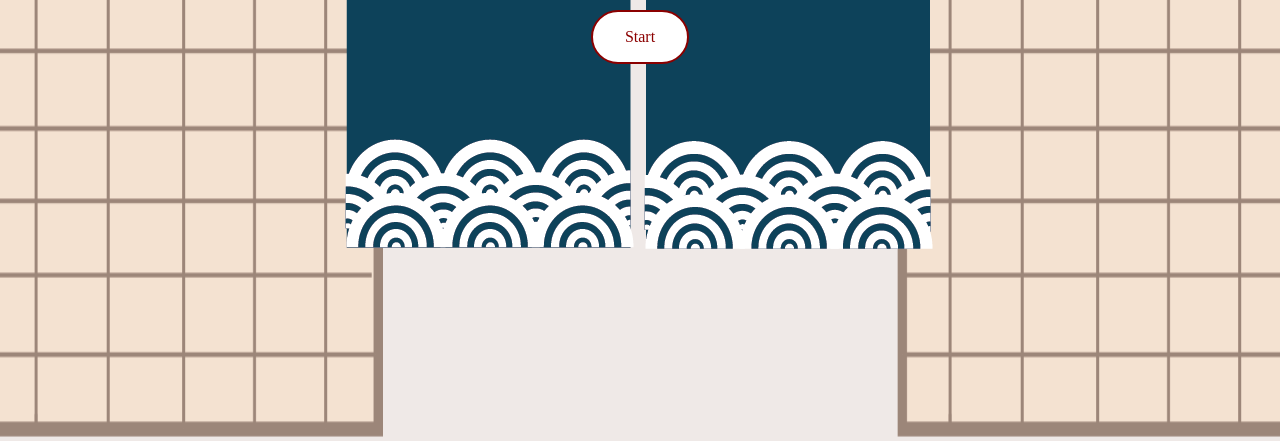
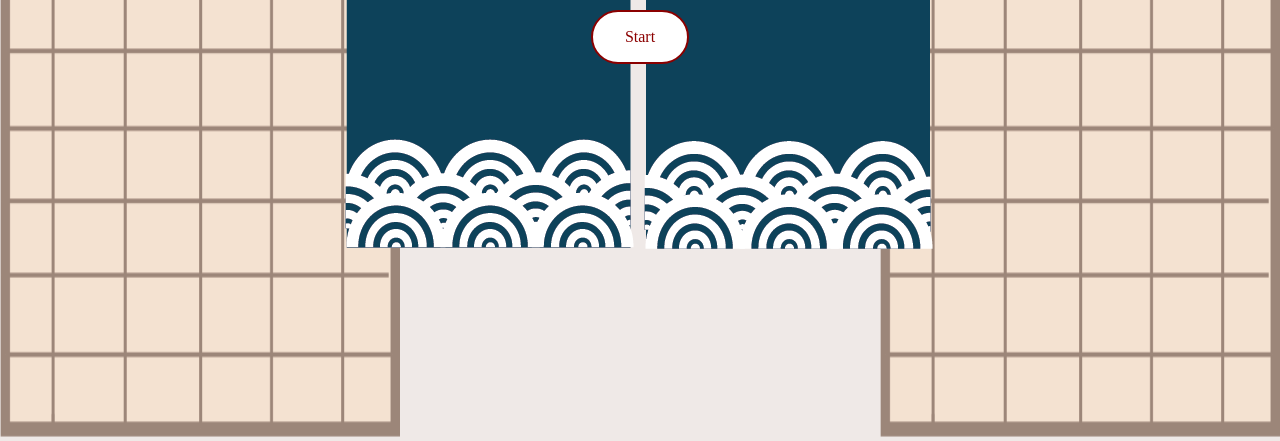
Before and after one commit to jxsusilo/Ramen-Shop-Simulator, a plain HTML site: page src/ramenshop.html in a window 1280 px wide. Shown: the part 363-804 px from the top of the page. Drawn offline with Linux system fonts and the light colour scheme; a web font is replaced by a local one.

Commit message:
Update ramenshop.css

```diff
--- a/src/ramenshop.css
+++ b/src/ramenshop.css
@@ -96,19 +96,33 @@ h4 {
 }
 
 #backgroundL {
+  /*
   grid-column-start: 1;
   grid-column-end: 3;
   grid-row-start: 1;
-  z-index: 2;
-  overflow: hidden;
+  */
+  position: absolute;
+  top: 0;
+  bottom: 0;
+  left: 0;
+  z-index: 0;
+  /*overflow: hidden;*/
 }
 
 #backgroundR {
+  position: absolute;
+  top: 0;
+  bottom: 0;
+  right: 0;
+  z-index: 0;
+
+  /*
   grid-column-start: 6;
   grid-column-end: 8;
   grid-row-start: 1;
   z-index: 2;
   overflow: hidden;
+  */
 }
 
 #bg {
```
